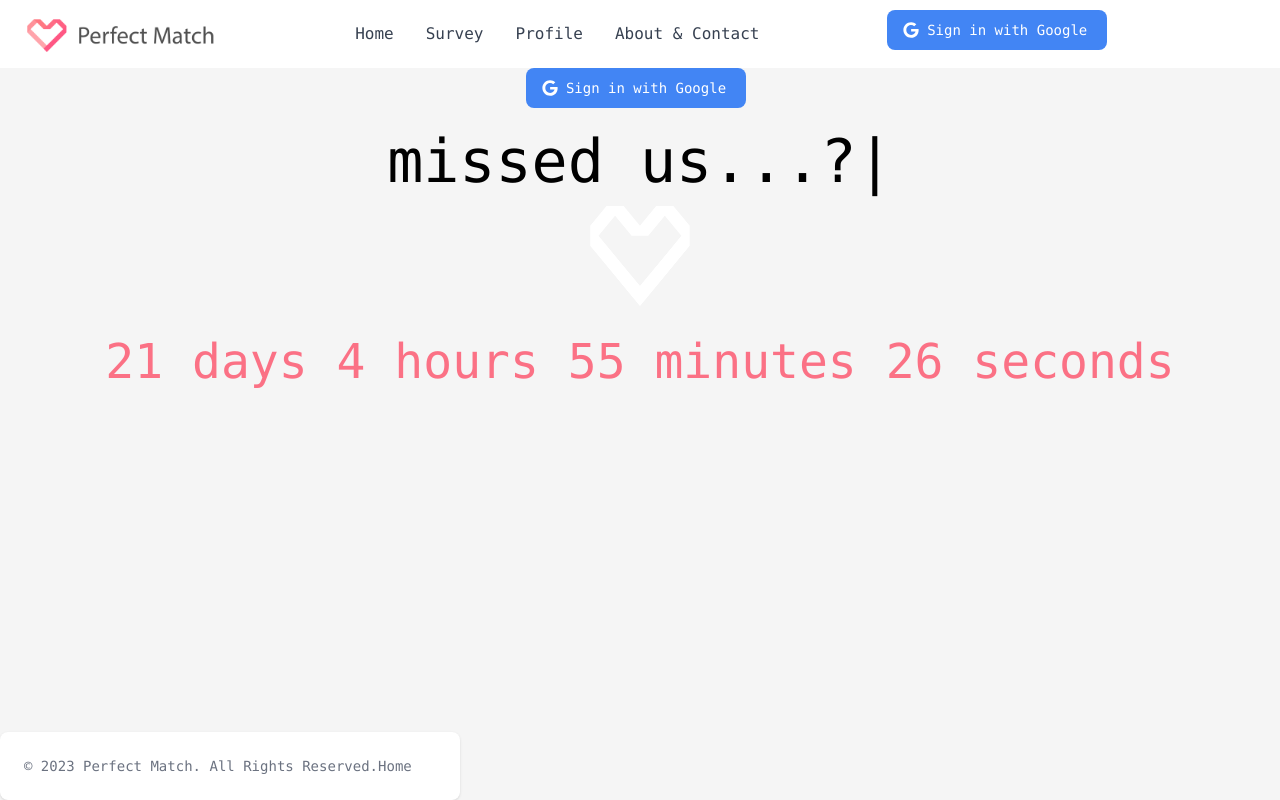
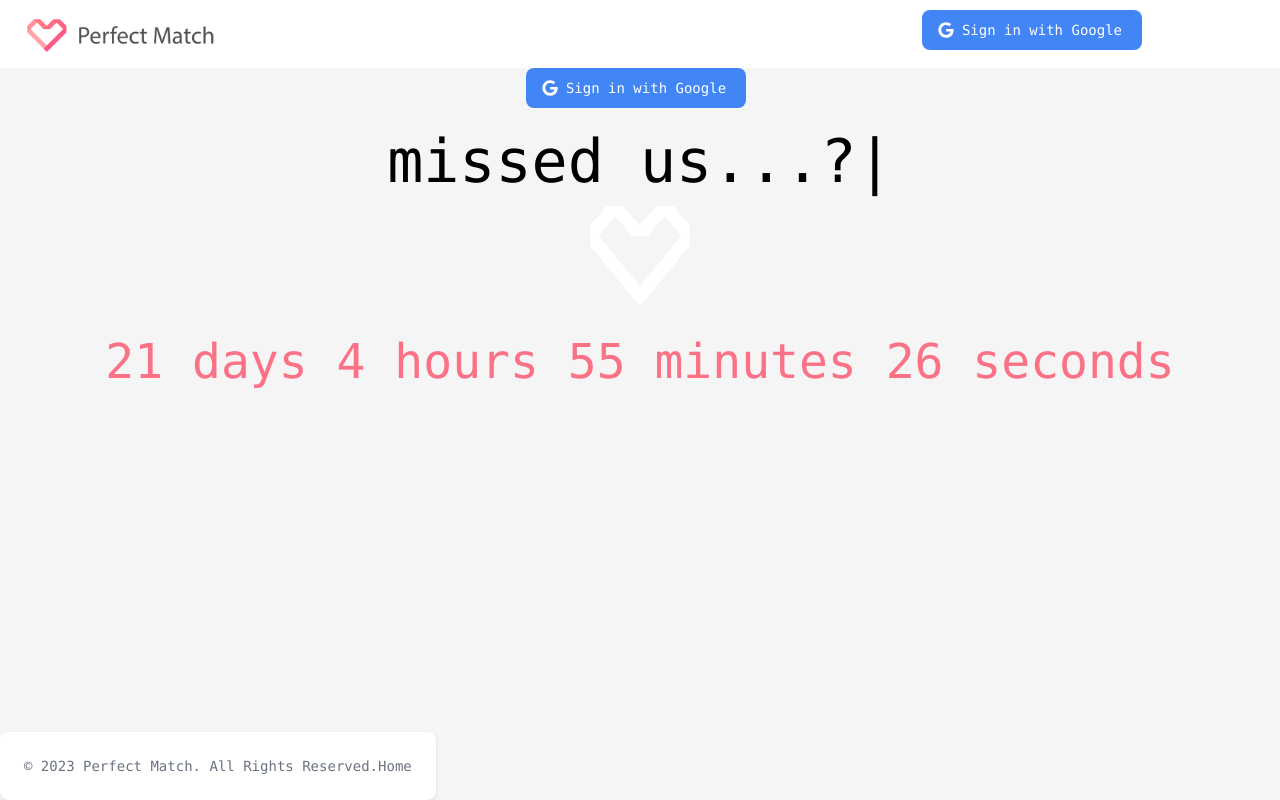
Before and after one commit to Perfect-Match-Org/perfect-match-web, a Next.js app: page / in a window 1280 px wide. Built offline with nearby package versions, Linux system fonts and the light colour scheme; no server answers.

Commit message:
Fixed apos error with text on about page causing deployment failure

```diff
--- a/components/footer.tsx
+++ b/components/footer.tsx
@@ -15,7 +15,7 @@ function Footer() {
                 </span>
                 <ul className="flex flex-wrap items-center mt-3 text-sm text-gray-500 dark:text-gray-400 sm:mt-0">
                     <li>
-                        <a href="/" className="mr-4 hover:underline md:mr-6 ">Home</a>
+                        <Link href="/" className="mr-4 hover:underline md:mr-6 ">Home</Link>
                     </li>
                     <li>
                         {/* <a href="#" className="mr-4 hover:underline md:mr-6">Privacy Policy</a> */}
--- a/components/header.tsx
+++ b/components/header.tsx
@@ -1,4 +1,5 @@
 import GoogleAuth from "../components/googleAuth";
+import Link from "next/link"
 
 
 
@@ -7,14 +8,14 @@ function Header(props: any) {
         <header>
             <nav className="bg-white border-gray-200 px-4 lg:px-6 py-2.5 light:bg-gray-800">
                 <div className="flex flex-wrap justify-between items-center mx-auto max-w-screen-xl">
-                    <a href="/" className="flex items-center">
+                    <Link href="/" className="flex items-center">
                         <img src="logo.png" className="mr-3 h-6 sm:h-9" alt="Perfect Match" />
                         {/* <span className="self-center text-xl font-semibold whitespace-nowrap dark:text-white">Perfect Match</span> */}
-                    </a>
+                    </Link>
                     <div className="flex items-center lg:order-2">
                         {!props.user && <GoogleAuth login={true} />}
                         {props.user && <GoogleAuth login={false} />}
-                        <a href="#" className="text-white bg-primary-700 hover:bg-primary-800 focus:ring-4 focus:ring-primary-300 font-medium rounded-lg text-sm px-4 lg:px-5 py-2 lg:py-2.5 mr-2 dark:bg-primary-600 dark:hover:bg-primary-700 focus:outline-none dark:focus:ring-primary-800">Get started</a>
+                        <Link href="#" className="text-white bg-primary-700 hover:bg-primary-800 focus:ring-4 focus:ring-primary-300 font-medium rounded-lg text-sm px-4 lg:px-5 py-2 lg:py-2.5 mr-2 dark:bg-primary-600 dark:hover:bg-primary-700 focus:outline-none dark:focus:ring-primary-800">Get started</Link>
                         <button data-collapse-toggle="mobile-menu-2" type="button" className="inline-flex items-center p-2 ml-1 text-sm text-gray-500 rounded-lg lg:hidden hover:bg-gray-100 focus:outline-none focus:ring-2 focus:ring-gray-200 dark:text-gray-400 dark:hover:bg-gray-700 dark:focus:ring-gray-600" aria-controls="mobile-menu-2" aria-expanded="false">
                             <span className="sr-only">Open main menu</span>
                             <svg className="w-6 h-6" fill="currentColor" viewBox="0 0 20 20" xmlns="http://www.w3.org/2000/svg"><path fill-rule="evenodd" d="M3 5a1 1 0 011-1h12a1 1 0 110 2H4a1 1 0 01-1-1zM3 10a1 1 0 011-1h12a1 1 0 110 2H4a1 1 0 01-1-1zM3 15a1 1 0 011-1h12a1 1 0 110 2H4a1 1 0 01-1-1z" clip-rule="evenodd"></path></svg>
@@ -24,16 +25,16 @@ function Header(props: any) {
                     <div className="hidden justify-between items-center w-full lg:flex lg:w-auto lg:order-1" id="mobile-menu-2">
                         <ul className="flex flex-col mt-4 font-medium lg:flex-row lg:space-x-8 lg:mt-0">
                             <li>
-                                <a href="/" className="block py-2 pr-4 pl-3 text-gray-700 border-b  lg:border-0 lg:hover:text-primary-800 lg:p-0 dark:text-gray-400 lg:dark:hover:text-red dark:hover:bg-gray-700 dark:hover:text-white lg:dark:hover:bg-transparent dark:border-gray-700">Home</a>
+                                <Link href="/" className="block py-2 pr-4 pl-3 text-gray-700 border-b  lg:border-0 lg:hover:text-primary-800 lg:p-0 dark:text-gray-400 lg:dark:hover:text-red dark:hover:bg-gray-700 dark:hover:text-white lg:dark:hover:bg-transparent dark:border-gray-700">Home</Link>
                             </li>
                             <li>
-                                <a href="/survey" className="block py-2 pr-4 pl-3 text-gray-700 border-b border-gray-100 hover:bg-pink-900 lg:hover:bg-transparent lg:border-0 lg:hover:text-primary-700 lg:p-0 dark:text-gray-400 lg:dark:hover:text-white dark:hover:bg-gray-700 dark:hover:text-white lg:dark:hover:bg-transparent dark:border-gray-700">Survey</a>
+                                <Link href="/survey" className="block py-2 pr-4 pl-3 text-gray-700 border-b border-gray-100 hover:bg-pink-900 lg:hover:bg-transparent lg:border-0 lg:hover:text-primary-700 lg:p-0 dark:text-gray-400 lg:dark:hover:text-white dark:hover:bg-gray-700 dark:hover:text-white lg:dark:hover:bg-transparent dark:border-gray-700">Survey</Link>
                             </li>
                             <li>
-                                <a href="/survey" className="block py-2 pr-4 pl-3 text-gray-700 border-b border-gray-100 hover:bg-pink-900 lg:hover:bg-transparent lg:border-0 lg:hover:text-primary-700 lg:p-0 dark:text-gray-400 lg:dark:hover:text-white dark:hover:bg-gray-700 dark:hover:text-white lg:dark:hover:bg-transparent dark:border-gray-700">Profile</a>
+                                <Link href="/survey" className="block py-2 pr-4 pl-3 text-gray-700 border-b border-gray-100 hover:bg-pink-900 lg:hover:bg-transparent lg:border-0 lg:hover:text-primary-700 lg:p-0 dark:text-gray-400 lg:dark:hover:text-white dark:hover:bg-gray-700 dark:hover:text-white lg:dark:hover:bg-transparent dark:border-gray-700">Profile</Link>
                             </li>
                             <li>
-                                <a href="/about" className="block py-2 pr-4 pl-3 text-gray-700 border-b border-gray-100 hover:bg-pink-900 lg:hover:bg-transparent lg:border-0 lg:hover:text-primary-700 lg:p-0 dark:text-gray-400 lg:dark:hover:text-white dark:hover:bg-gray-700 dark:hover:text-white lg:dark:hover:bg-transparent dark:border-gray-700">About & Contact</a>
+                                <Link href="/about" className="block py-2 pr-4 pl-3 text-gray-700 border-b border-gray-100 hover:bg-pink-900 lg:hover:bg-transparent lg:border-0 lg:hover:text-primary-700 lg:p-0 dark:text-gray-400 lg:dark:hover:text-white dark:hover:bg-gray-700 dark:hover:text-white lg:dark:hover:bg-transparent dark:border-gray-700">About & Contact</Link>
                             </li>
                         </ul>
                     </div>
```
Also changed, not shown: pages/about.tsx (+6 -6 lines).
